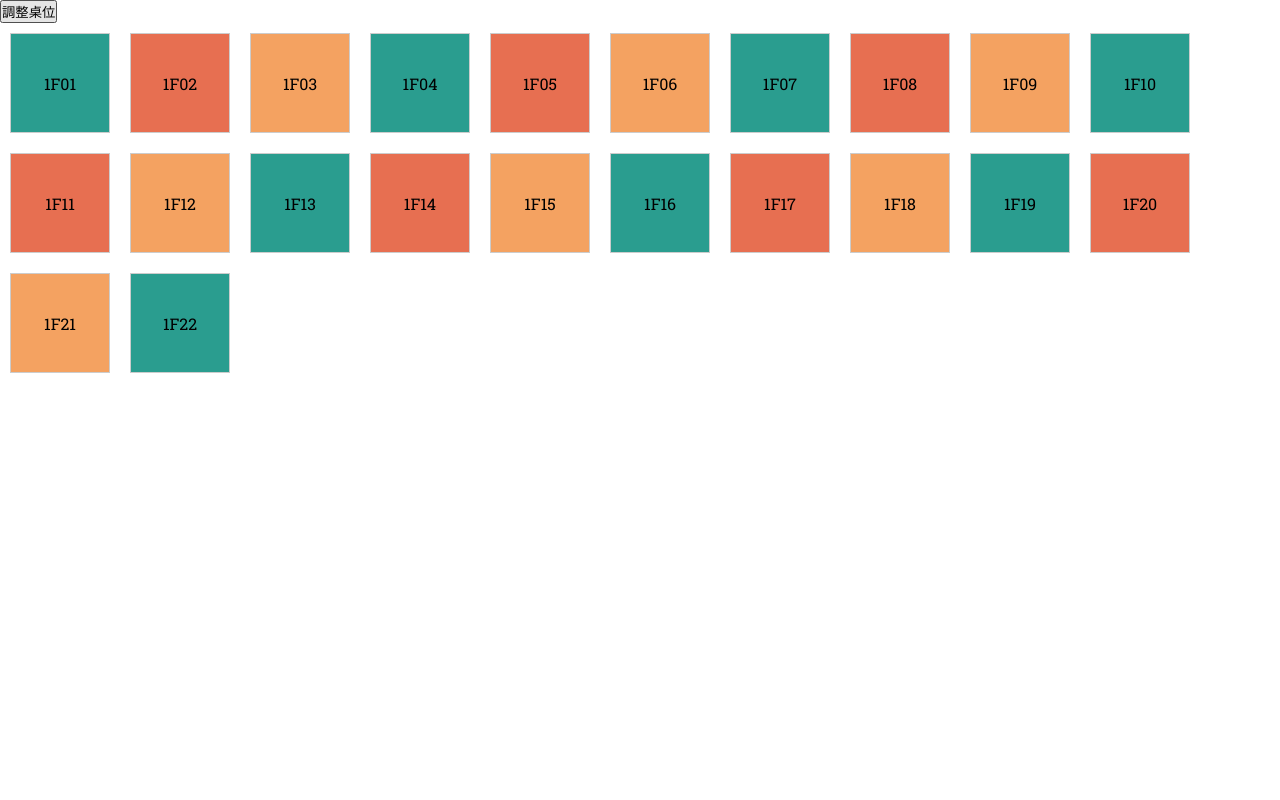
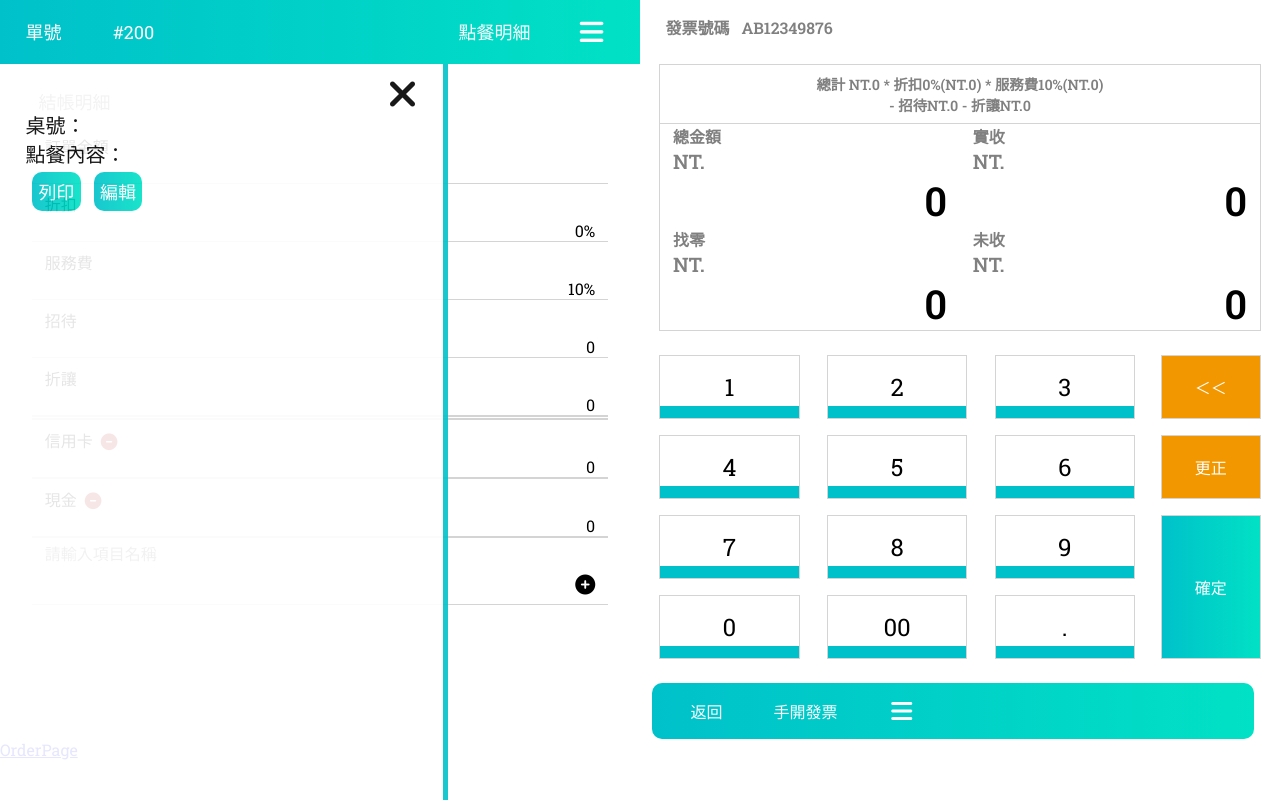
Before and after one commit to PersonHow/POS-Register-FrontEnd, a Vue app: page /BillPage in a window 1280 px wide. Built offline with nearby package versions, Linux system fonts and the light colour scheme; a web font is replaced by a local one.

Commit message:
set TestHeader

```diff
--- a/package.json
+++ b/package.json
@@ -16,6 +16,7 @@
     "@fortawesome/vue-fontawesome": "^3.0.8",
     "axios": "^1.7.2",
     "bootstrap": "^5.3.3",
+    "header": "^0.1.1",
     "pinia": "^2.1.7",
     "sass": "^1.77.6",
     "sortablejs": "^1.15.2",
--- a/src/App.vue
+++ b/src/App.vue
@@ -1,17 +1,23 @@
 <script setup>
 import { RouterLink, RouterView } from 'vue-router'
 import BillPage from './views/BillPage.vue';
-import TestTablePage from './components/ChiaoLin/TestTablePage.vue';
+import OrderPage from './views/OrderPage.vue';
+import TestHeader from './components/ChiaoLin/TestHeader.vue';
 
 </script>
 
 <template>
-<div class="routerViewArea">
-    <!-- <BillPage /> -->
-    <TestTablePage />
-</div>
+
+    <div class="routerViewArea">
+        <RouterView />
+        <!-- <BillPage /> -->
+        <!-- <OrderPage /> -->
+    </div>
+    <div class="headerArea">
+        <TestHeader />
+    </div>
 </template>
 
-<style scoped>
+<style scoped lang="scss">
 
 </style>
--- /dev/null
+++ b/src/components/ChiaoLin/TestHeader.vue
@@ -0,0 +1,7 @@
+<script>
+import { RouterLink, RouterView } from 'vue-router'
+</script>
+<template>
+    <!-- <RouterLink to="/BillPage">BillPage</RouterLink> -->
+    <RouterLink to="/OrderPage">OrderPage</RouterLink>
+</template>
--- a/src/router/index.js
+++ b/src/router/index.js
@@ -12,6 +12,11 @@ const router = createRouter({
       path: '/OrderPage',
       name: 'OrderPage',
       component: () => import('../views/OrderPage.vue')
+    },
+    {
+      path: '/BillPage',
+      name: 'BillPage',
+      component: () => import('../views/BillPage.vue')
     }
   ]
 })
```
Also changed, not shown: 1 other file (tests, documents, lock files or other folders).
